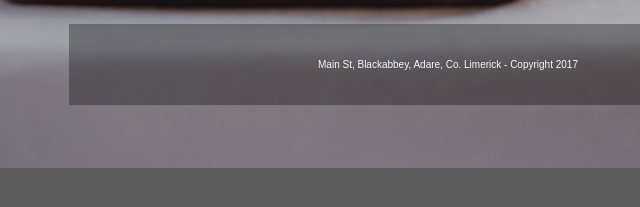
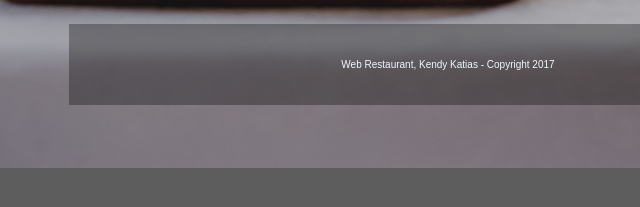
Before and after one commit to kendy29/web-restaurant, a plain HTML site: page index.html in a window 1280 px wide. Shown: the part 441-648 px from the top of the page, 192-832 px from the left. Drawn offline with Linux system fonts and the light colour scheme.

Commit message:
Update index.html

```diff
--- a/index.html
+++ b/index.html
@@ -26,7 +26,7 @@
         </main>
         <footer>
             <p>
-                Main St, Blackabbey, Adare, Co. Limerick - Copyright 2017
+                Web Restaurant, Kendy Katias - Copyright 2017
             </p>
         </footer>
     </div>
```
